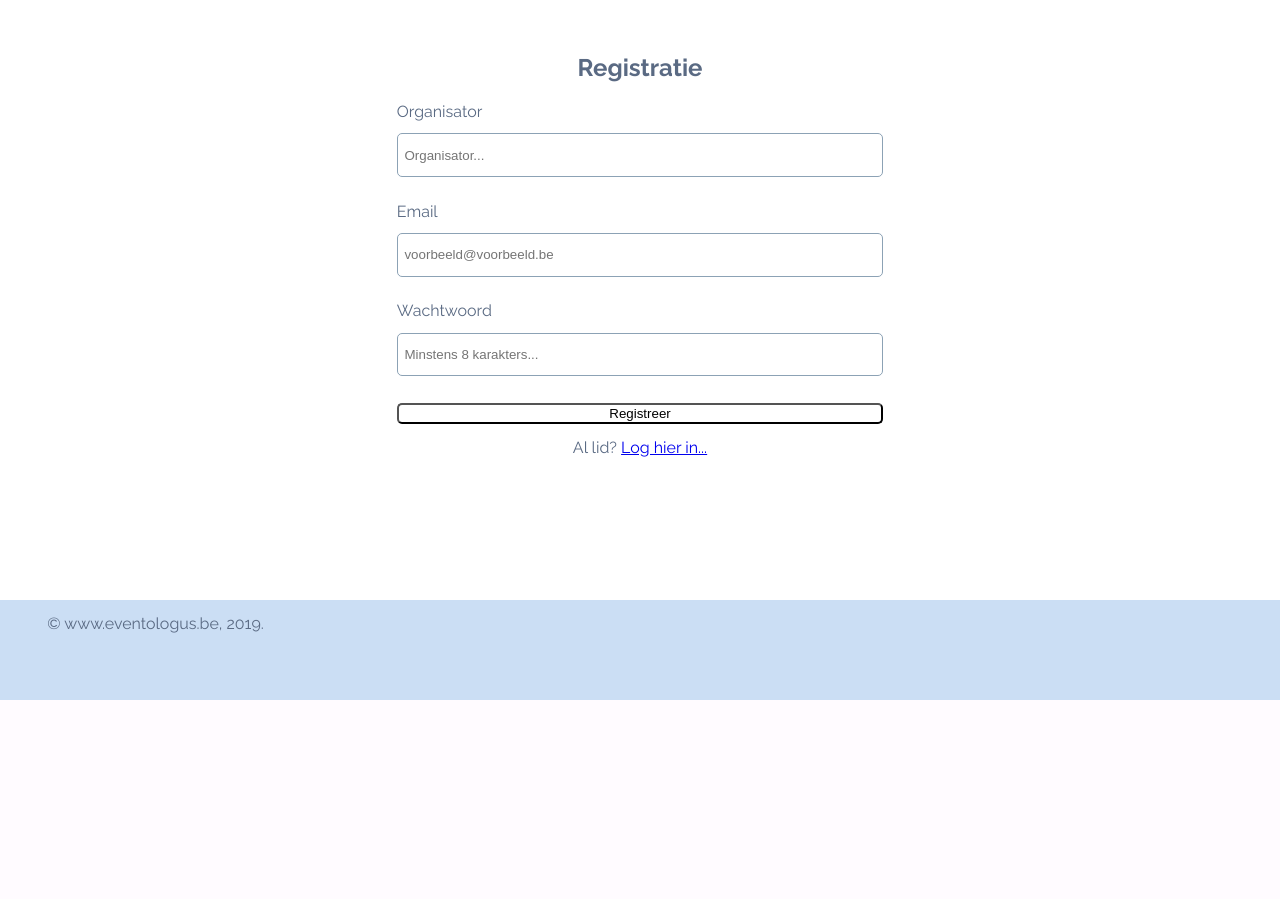
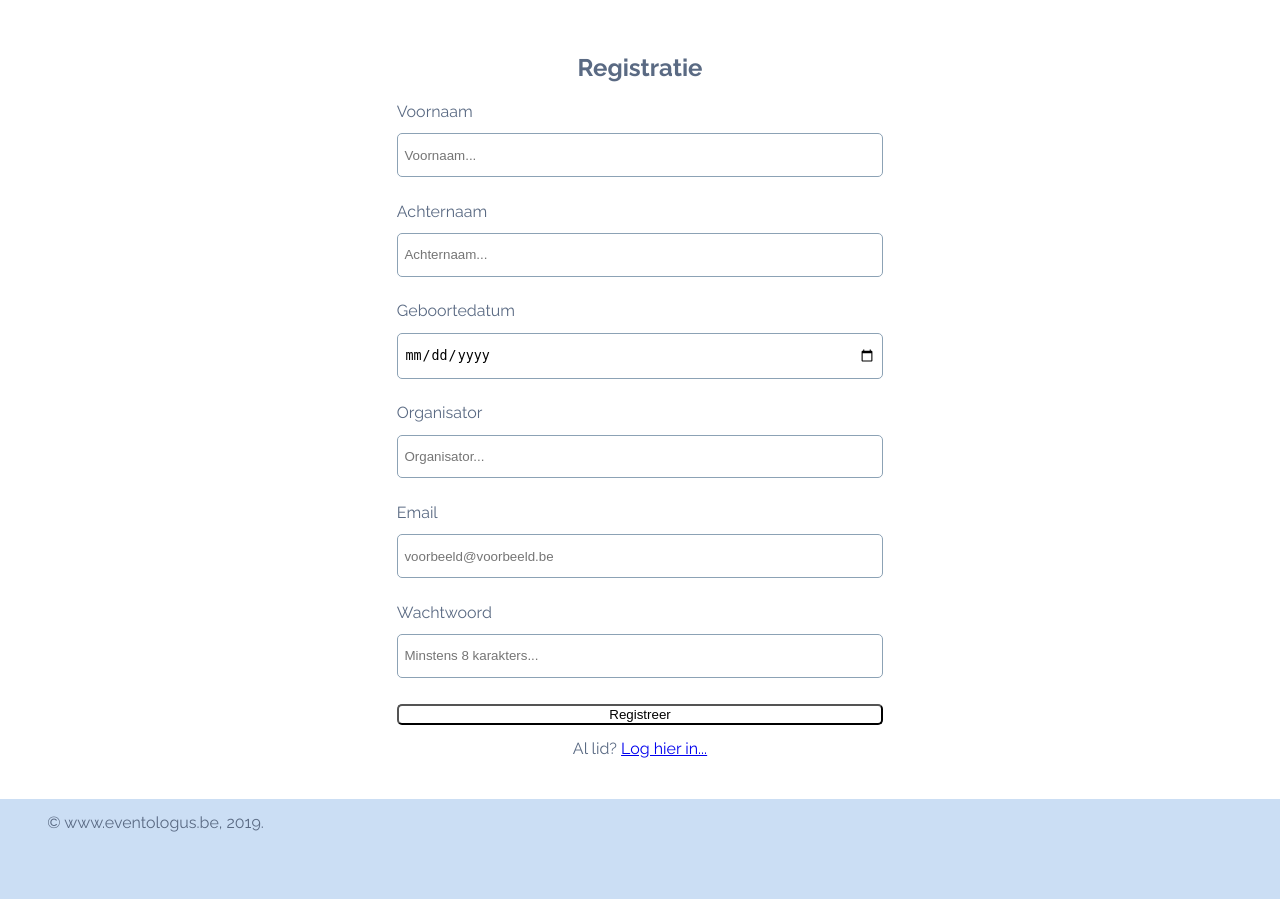
Before and after one commit to Zalvec/eventologus-1, a PHP site: page /register.php in a window 1280 px wide. Shown: the part 100-999 px from the top of the page. Before the commit the page ends 800 px from the top, so only its background shows below. Run offline with PHP 8.4, Linux system fonts and the light colour scheme.

Commit message:
Veranderingen 2: 5 december 2019

```diff
--- a/categorie.php
+++ b/categorie.php
@@ -9,7 +9,7 @@ if (!isset($_SESSION["user"])){
 ?>
 <main class="container">
     <?php
-print LoadTemplate("catpagina");
+print LoadTemplate("catnav");
 
 print LoadTemplate("categorie");
 
--- a/lib/logout.php
+++ b/lib/logout.php
@@ -5,5 +5,5 @@ unset($_SESSION);
 
 session_start();
 session_regenerate_id();
-header("Location: ../login.php");
+header("Location: ../index.php");
 ?>
--- a/lib/pdo.php
+++ b/lib/pdo.php
@@ -1,7 +1,7 @@
 <?php
 function GetConnection()
 {
-    $dsn = "mysql:host=host=185.115.218.166;dbname=wdev_nathan";
+    $dsn = "mysql:host=185.115.218.166;dbname=wdev_nathan";
     $user = "wdev_nathan";
     $passwd = "7keQALHp64hZ";
 
--- a/lib/register.php
+++ b/lib/register.php
@@ -23,7 +23,10 @@ if ( $formname == "registration_form" AND $_POST['registerbutton'] == "Registree
 
     $sql = "INSERT INTO $tablename SET " .
         " use_organisator='" . htmlentities($_POST['use_organisator'], ENT_QUOTES) . "' , " .
+        " use_voornaam='" . $_POST['use_voornaam'] . "' , " .
+        " use_achternaam='" . $_POST['use_achternaam'] . "' , " .
         " use_email='" . $_POST['use_email'] . "' , " .
+        " use_geboortedatum='" . $_POST['use_geboortedatum'] . "' , " .
         " use_wachtwoord='" . $password_encrypted . "'  " ;
 
     if ( ExecuteSQL($sql) ){ print "Bedankt voor uw registratie!" ;
--- a/templates/catpagina.html
+++ b/templates/catnav.html
@@ -1,4 +1,3 @@
-<body>
 <ul class="categorieën_list">
     <li><a href="#" id="huidige">Alle</a></li>
     <li><a href="#">Festivals</a></li>
@@ -7,4 +6,3 @@
     <li><a href="#">Voor de jongsten</a></li>
     <li><a href="#">Eten & Drinken</a></li>
 </ul>
-</body>
--- a/templates/register.html
+++ b/templates/register.html
@@ -10,16 +10,28 @@
                 <section class="form">
                     <h1>Registratie</h1>
                     <div class="invul">
+                        <label for="use_voornaam">Voornaam</label>
+                        <input type="text" name="use_voornaam" id="use_voornaam" placeholder="Voornaam..." required>
+                    </div>
+                    <div class="invul">
+                        <label for="use_achternaam">Achternaam</label>
+                        <input type="text" name="use_achternaam" id="use_achternaam" placeholder="Achternaam..." required>
+                    </div>
+                    <div class="invul">
+                        <label for="use_geboortedatum">Geboortedatum</label>
+                        <input type="date" name="use_geboortedatum" id="use_geboortedatum" placeholder="Geboortedatum..." required>
+                    </div>
+                    <div class="invul">
                         <label for="use_organisator">Organisator</label>
-                        <input type="text" name="use_organisator" id="use_organisator" placeholder="Organisator...">
+                        <input type="text" name="use_organisator" id="use_organisator" placeholder="Organisator..." required>
                     </div>
                     <div class="invul">
                         <label for="use_email">Email</label>
-                        <input type="email" name="use_email" id="use_email" placeholder="voorbeeld@voorbeeld.be">
+                        <input type="email" name="use_email" id="use_email" placeholder="voorbeeld@voorbeeld.be" required>
                     </div>
                     <div class="invul">
                         <label for="use_wachtwoord">Wachtwoord</label>
-                        <input type="password" name="use_wachtwoord" id="use_wachtwoord" placeholder="Minstens 8 karakters...">
+                        <input type="password" name="use_wachtwoord" id="use_wachtwoord" placeholder="Minstens 8 karakters..." required>
                     </div>
                     <input name="registerbutton" type="submit" value="Registreer">
                     <p>Al lid? <a href="login.php">Log hier in...</a></p>
--- a/templates/user_header.html
+++ b/templates/user_header.html
@@ -1,5 +1,6 @@
 <body>
-<header class="container">
+<header>
+    <div id="header" class="container">
         <a href="index.php"><h2>Eventologus</h2></a>
         <nav id="mainnav">
             <ul>
@@ -10,4 +11,5 @@
                 <li><a href="lib/logout.php">Logout</a></li>
             </ul>
         </nav>
+    </div>
 </header>
```
Lines whose indentation alone changed are shown as unchanged.
